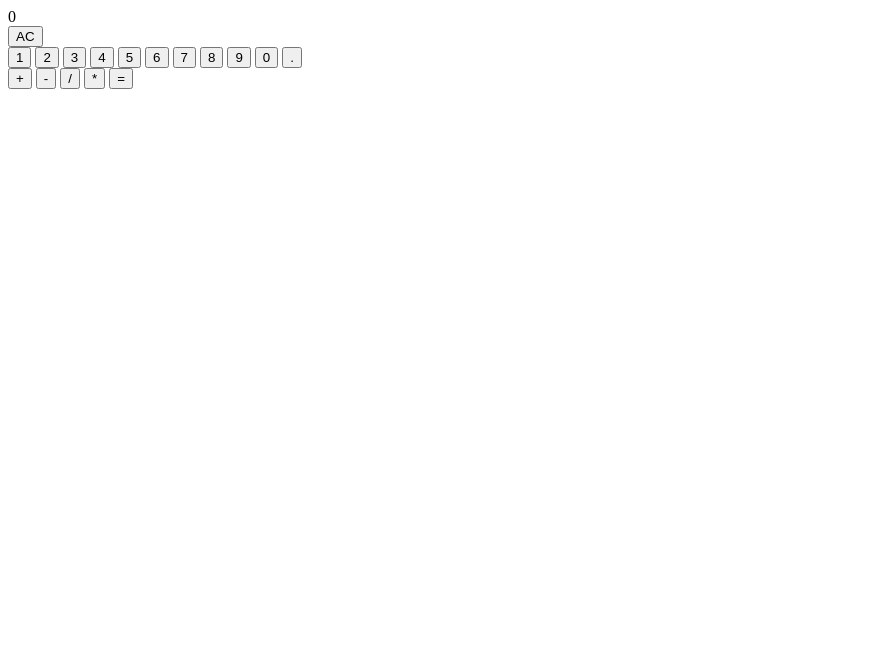
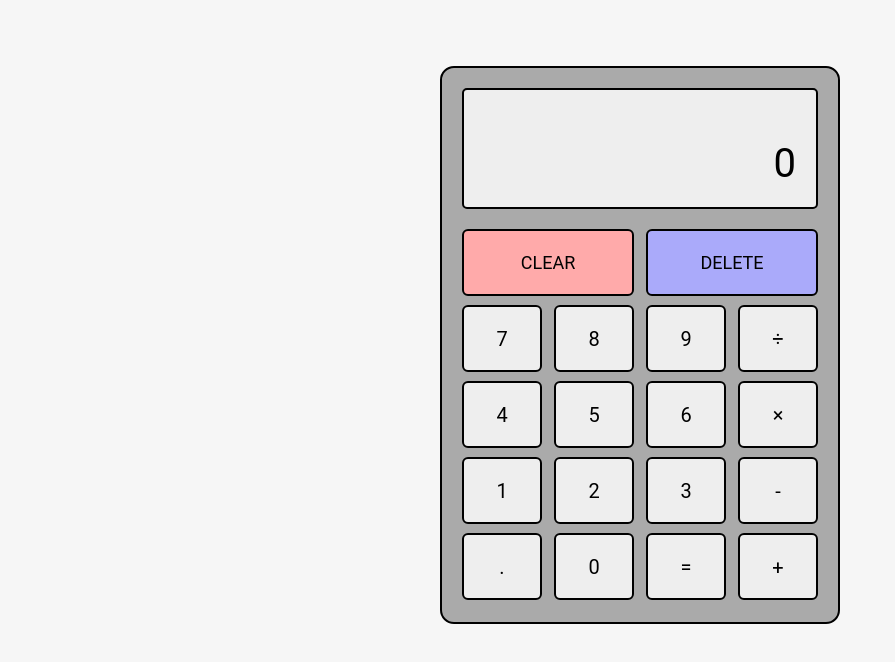
Before and after one commit to stefanmrvic/Calculator, a plain HTML site: page index.html in a window 1280 px wide. Shown: the whole page, without its empty margins (0-895 px from the left). Drawn offline with Linux system fonts and the light colour scheme.

Commit message:
Add: HTML + CSS for Calculator

```diff
--- a/index.html
+++ b/index.html
@@ -3,39 +3,40 @@
 <head>
     <meta charset="UTF-8">
     <meta name="viewport" content="width=device-width, initial-scale=1.0">
+    <link rel="stylesheet" href="style.css">
     <title>Calculator</title>
 </head>
 <body>
+    <main>
         <div class="container">
             <div class="result">
                 0
             </div>
-        <div class="func-keys">
-            <button id="reset-key">
-                AC
+            <div class="buttons">
+                <button id="clear">
+                    CLEAR
                 </button>
-        </div>
-        <div class="num-keys">
+                <button id="delete">
+                    DELETE
+                </button>
+                <button>7</button>
+                <button>8</button>
+                <button>9</button>
+                <button>÷</button>
+                <button>4</button>
+                <button>5</button>
+                <button>6</button>
+                <button>×</button>
                 <button>1</button>
                 <button>2</button>
                 <button>3</button>
-            <button>4</button>
-            <button>5</button>
-            <button>6</button>
-            <button>7</button>
-            <button>8</button>
-            <button>9</button>
+                <button>-</button>
+                <button>.</button>
                 <button>0</button>
-            <button>.</button>
-        </div>
-
-        <div class="operator-keys">
+                <button>=</button>
                 <button>+</button>
-            <button>-</button>
-            <button>/</button>
-            <button>*</button>
-            <button>=</button>
             </div>
         </div>
+    </main>
 </body>
 </html>
--- a/style.css
+++ b/style.css
@@ -0,0 +1,118 @@
+* {
+    font-family: 'Roboto', sans-serif;
+    box-sizing: border-box;
+    margin: 0;
+    padding: 0;
+}
+
+ body {
+    background-color: #f6f6f6;
+ }
+
+ main {
+    width: 100%;
+    height: calc(80vh);
+    display: flex;
+    justify-content: center;
+    align-items: center;
+ }
+
+.container {
+    display: flex;
+    flex-direction: column;
+    align-items: center;
+    background-color: #aaa;
+    max-width: 400px;
+    min-height: 558px;
+    padding: 20px;
+    margin-top: 50px;
+    border: 2px solid black;
+    border-radius: 14px;
+}
+
+button {
+    font-size: 20px;
+    color: #000;
+    background-color: #eee;
+    border: 2px solid black;
+    border-radius: 6px;
+    cursor: pointer;
+}
+
+button:hover {
+    background-color: #ddd;
+}
+
+button:active {
+    background-color: #ccc;
+}
+
+.result {
+    font-size: 40px;
+    color: #000;
+    background-color: #eee;
+    border: 2px solid black;
+    border-radius: 5px;
+    padding: 50px 20px 20px 15px;
+    text-align: end;
+    align-self: stretch;
+    margin-bottom: 20px;
+}
+
+.container .buttons {
+    width: 100%;
+    display: flex;
+    justify-content: space-between;
+    flex-wrap: wrap;
+    gap: 9px;
+}
+
+#clear,
+#delete {
+    font-size: 18px;
+    flex-basis: calc(50% - 6px);
+}
+
+#clear {
+    background-color: #FFAAAA;
+}
+
+#clear:hover {
+    background-color: #e99;
+}
+
+#clear:active {
+    background-color: #d88;
+}
+
+#delete {
+    background-color: #AAAAFA;
+}
+
+#delete:hover {
+    background-color: #99e;
+}
+
+#delete:active {
+    background-color: #88d;
+}
+
+.container .buttons > button {
+    flex-basis: calc(25% - 9px);
+    height: 67px;
+}
+
+
+
+/* .func-buttons > button {
+    width: 175px;
+    height: 67px;
+} */
+
+/* .func-buttons > button:not(last-child) {
+    margin-right: 15px;
+} */
+
+/* .num-keys > button {
+
+} */
```
Lines whose indentation alone changed are shown as unchanged.
